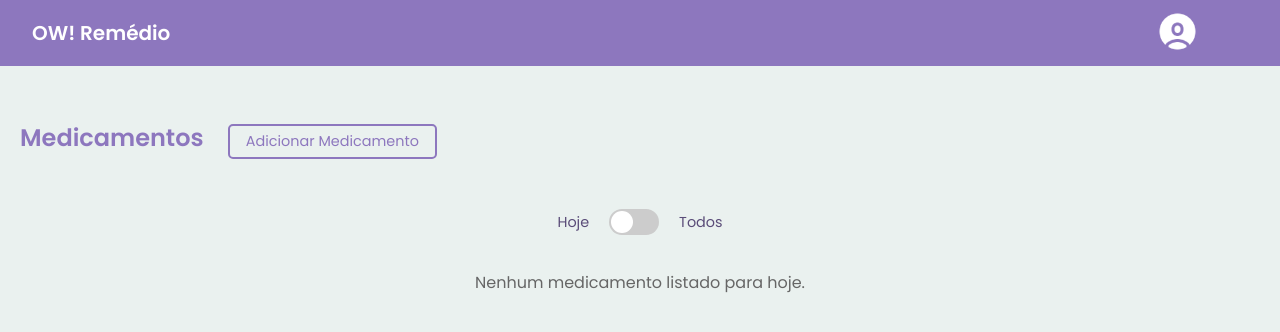
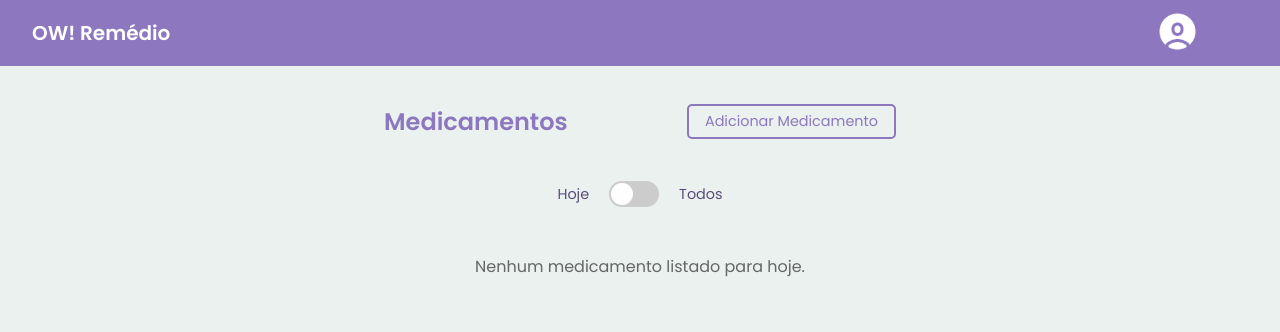
Before and after one commit to FredericoBaker/tp-engenharia-de-software, a Django app: page /index in a window 1280 px wide. Shown: the top 332 px of the page. Run offline with Django 5.2, Linux system fonts and the light colour scheme; the visitor is signed in with stand-in values (Sample User, id 1); data that the repository does not hold is empty; some libraries are stand-ins or nearby versions.

Commit message:
alterando design da pagina de listagem de remedios

```diff
--- a/main_app/static/main_app/css/index.css
+++ b/main_app/static/main_app/css/index.css
@@ -33,7 +33,7 @@ body {
 }
 
 .medication-card {
-    max-width: 600px;
+    width: 25rem;
     background-color: #FEFEFE;
     border-radius: 10px;
     box-shadow: 0 4px 8px rgba(0,0,0,0.1);
@@ -60,9 +60,11 @@ body {
 }
 
 .header {
-    align-items: left;
+    display: flex;
+    align-items: center;
+    justify-content: space-between;
     width: 100%;
-    padding: 20px;
+    padding: 0rem 30% 2rem 30%;
     box-sizing: border-box;
 }
 
```
